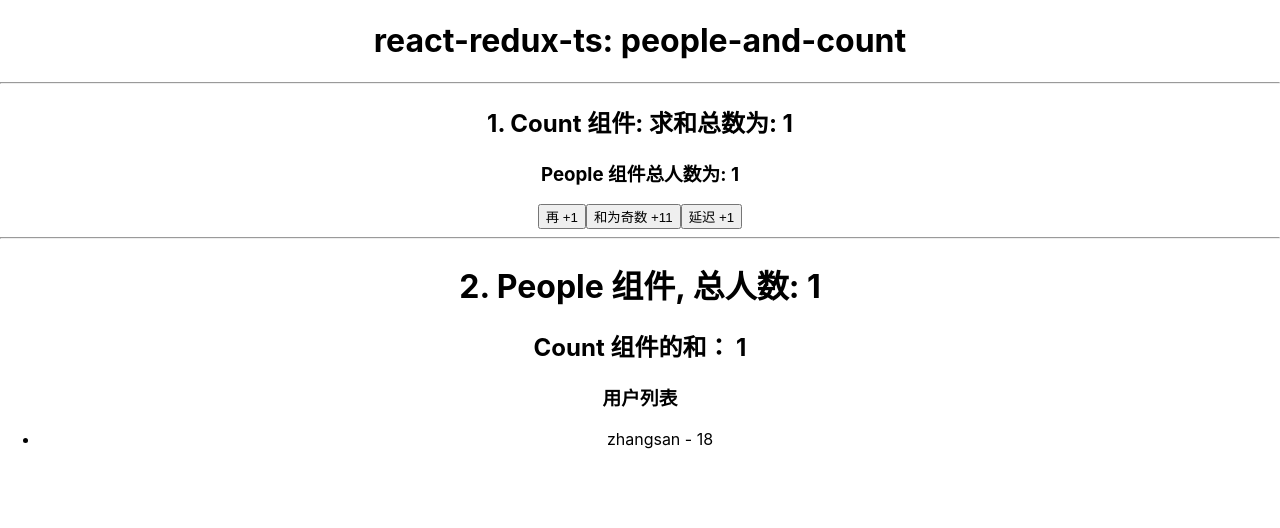
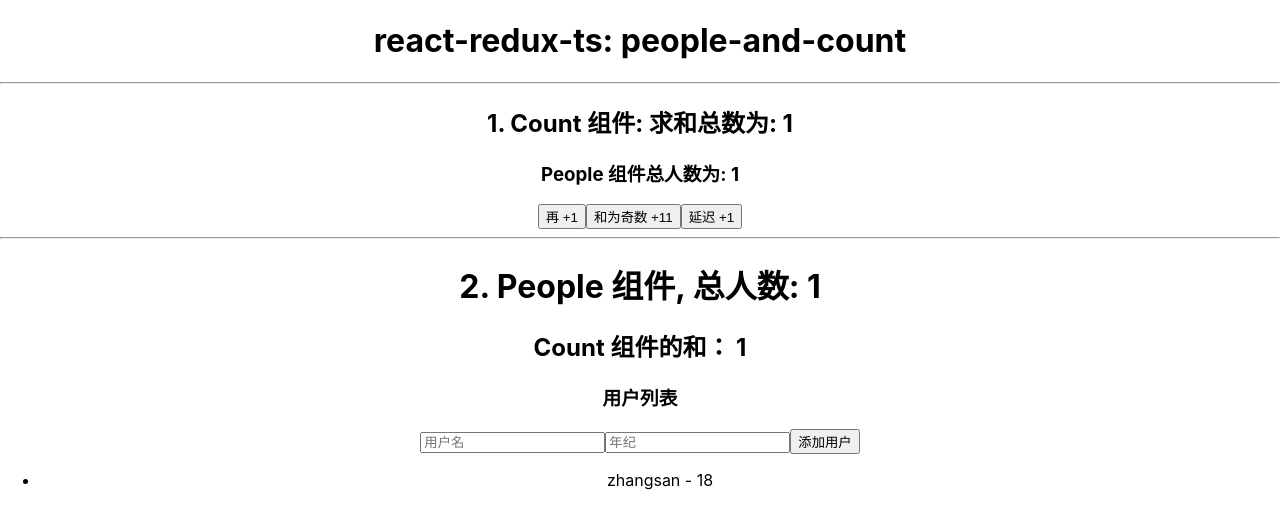
Before and after one commit to tangx/react_scaffolding_ts, a React (Create React App) app: page / in a window 1280 px wide. Shown: the top 528 px of the page. Built offline with nearby package versions, Linux system fonts and the light colour scheme.

Commit message:
2.4 people 增加 UI

```diff
--- a/src/components/People/index.tsx
+++ b/src/components/People/index.tsx
@@ -1,6 +1,8 @@
-import React from 'react'
+import React, { createRef } from 'react'
 import { connect } from 'react-redux'
 import { rootStateType } from '../../redux/store'
+
+import { nanoid } from 'nanoid'
 
 import { ICount } from '../../redux/reducers/count'
 import { IPeopleState, IPerson } from '../../redux/reducers/people'
@@ -12,12 +14,34 @@ interface PeopleProps {
 }
 
 function People(props: PeopleProps) {
+
+  const nameNode = createRef<HTMLInputElement>()
+  const ageNode = createRef<HTMLInputElement>()
+
+  const addPerson = () => {
+    // const name = (nameNode.current as HTMLInputElement).value
+    const name = nameNode.current!.value
+    const age = ageNode.current!.valueAsNumber
+
+    const p: IPerson = {
+      id: nanoid(),
+      name,
+      age,
+    }
+
+    // console.log(p);
+
+  }
+
   return (
     <div>
       <h1>2. People 组件, 总人数: {props.people.length}</h1>
       <h2>Count 组件的和： {props.count} </h2>
       <h3>用户列表</h3>
-
+      <input type="text" placeholder='用户名' ref={nameNode} />
+      {/* 注意这里年龄 input 的 type 是 number */}
+      <input type="number" placeholder='年纪' ref={ageNode} />
+      <button onClick={addPerson}>添加用户</button>
       <ul>
         {
           props.people.map(
```
